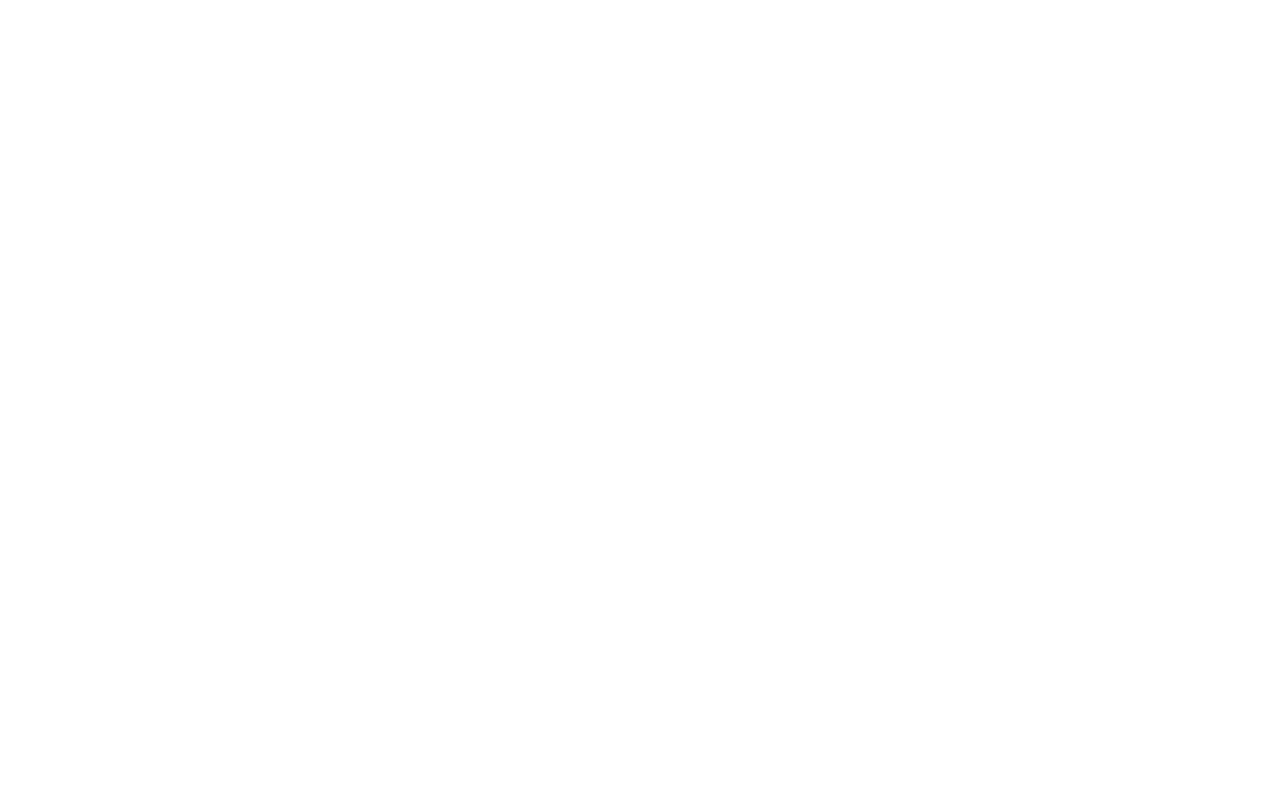
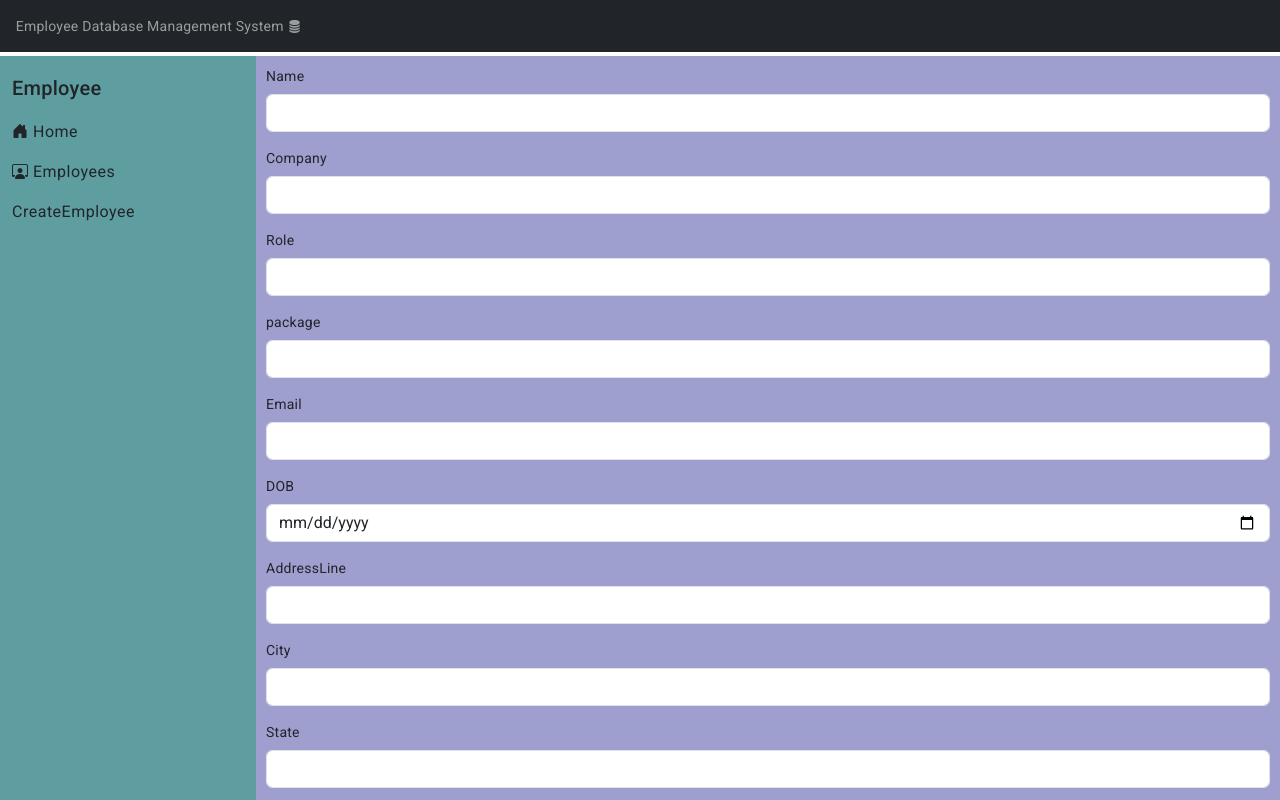
Before and after one commit to mourya123-mo/employeeMiniProject, an Angular app: page /createEmployee in a window 1280 px wide. Before the commit this address led to /. Built offline with nearby package versions, Linux system fonts and the light colour scheme.

Commit message:
added createEmployee functionality

```diff
--- a/src/app/app-routing.module.ts
+++ b/src/app/app-routing.module.ts
@@ -4,9 +4,12 @@
 import { HomeComponent } from './home/home.component';
 import { EmployeesComponent } from './employees/employees.component';
 import { EmployeeDetailsComponent } from './employee-details/employee-details.component';
+import { CreateEmployeeComponent } from './create-employee/create-employee.component';
 
 const routes: Routes = [{path:"",component:DashboardComponent,children:[{
-  path:'home',component:HomeComponent},{path:'employees',component:EmployeesComponent},{path:"employee/:id",component:EmployeeDetailsComponent}]}];
+  path:'home',component:HomeComponent},{path:'employees',component:EmployeesComponent},{path:"employee/:id",component:EmployeeDetailsComponent},
+  {path:"createEmployee",component:CreateEmployeeComponent}
+]}];
 
 @NgModule({
   imports: [RouterModule.forRoot(routes)],
--- a/src/app/app.module.ts
+++ b/src/app/app.module.ts
@@ -13,6 +13,7 @@
 import { FormsModule, ReactiveFormsModule } from '@angular/forms';
 import { MatPaginatorModule} from '@angular/material/paginator';
 import { EmployeeDetailsComponent } from './employee-details/employee-details.component';
+import { CreateEmployeeComponent } from './create-employee/create-employee.component';
 
 
 @NgModule({
@@ -22,6 +23,7 @@
     HomeComponent,
     EmployeesComponent,
     EmployeeDetailsComponent,
+    CreateEmployeeComponent,
   ],
   imports: [
     BrowserModule,
--- /dev/null
+++ b/src/app/create-employee.service.ts
@@ -0,0 +1,14 @@
+import { HttpClient } from '@angular/common/http';
+import { Injectable } from '@angular/core';
+import { Observable } from 'rxjs';
+
+@Injectable({
+  providedIn: 'root'
+})
+export class CreateEmployeeService {
+
+  constructor(private _httpClient:HttpClient) { }
+  creatEmployee(data:any):Observable<any>{
+    return this._httpClient.post('https://6572df5d192318b7db412dfe.mockapi.io/employees',data)
+  }
+}
--- /dev/null
+++ b/src/app/create-employee/create-employee.component.html
@@ -0,0 +1,94 @@
+<div id="main">
+    <form [formGroup]="employeeForm">
+        <div class="mb-3">
+          <label for="exampleInputEmail1" class="form-label">Name</label>
+          <input  formControlName="name" type="text" class="form-control" id="exampleInputEmail1" aria-describedby="emailHelp">
+
+        </div>
+        <div class="mb-3">
+          <label for="exampleInputPassword1" class="form-label">Company</label>
+          <input formControlName="company" type="text" class="form-control" id="exampleInputPassword1">
+        </div>
+
+        <div class="mb-3">
+            <label for="exampleInputPassword1" class="form-label">Role</label>
+            <input formControlName="role" type="text" class="form-control" id="exampleInputPassword1">
+          </div>
+
+          <div class="mb-3">
+            <label for="exampleInputPassword1" class="form-label">package</label>
+            <input formControlName="package"  type="number" class="form-control" id="exampleInputPassword1">
+          </div>
+
+          <div class="mb-3">
+            <label for="exampleInputPassword1" class="form-label">Email</label>
+            <input  formControlName="email"  type="email" class="form-control" id="exampleInputPassword1">
+          </div>
+
+          <div class="mb-3">
+            <label for="exampleInputPassword1" class="form-label">DOB</label>
+            <input formControlName="dob" type="date" class="form-control" id="exampleInputPassword1">
+          </div>
+
+         <div formGroupName="address">
+            <div class="mb-3">
+                <label for="exampleInputPassword1" class="form-label">AddressLine</label>
+                <input formControlName="addressLine" type="text" class="form-control" id="exampleInputPassword1">
+              </div>
+              <div class="mb-3">
+              <label for="exampleInputPassword1" class="form-label">City</label>
+                <input formControlName= "city" type="text" class="form-control" id="exampleInputPassword1">
+              </div>
+
+              <div class="mb-3">
+                <label for="exampleInputPassword1" class="form-label">State</label>
+                  <input formControlName="state" type="text" class="form-control" id="exampleInputPassword1">
+                </div>
+
+                <div class="mb-3">
+                <label for="exampleInputPassword1" class="form-label">pincode</label>
+                  <input formControlName="pincode" type="number" class="form-control" id="exampleInputPassword1">
+                </div>
+         </div>
+         <div class="mb-3">
+            <label for="exampleInputPassword1" class="form-label">type</label>
+              <input formControlName="type" type="text" class="form-control" id="exampleInputPassword1">
+            </div>
+            <button (click)="addHike()" class="btn btn-info">Add Hike</button>
+            <div formArrayName="hikes">
+                <div *ngFor="let hike of hikesFormArray().controls; let i = index" [formGroupName]="i">
+                  <div class="mb-3">
+                    <label for="year{{i}}" class="form-label">Year</label>
+                    <input formControlName="year" type="number" class="form-control" id="year{{i}}">
+                  </div>
+                  <div class="mb-3">
+                    <label for="percentage{{i}}" class="form-label">Percentage</label>
+                    <input formControlName="percentage" type="number" class="form-control" id="percentage{{i}}">
+                  </div>
+                  <button (click)="delete(i)" class="btn btn-danger">Delete</button>
+                </div>
+              </div>
+
+         <hr>
+         <label for="">Type:</label>
+         <input type="radio" name="workMode" formControlName="workMode" value="workfromhome" class="radio ">
+         <label for="">workfromhome</label>
+         <input  type="radio" name="workMode" formControlName="workMode" value="Workfromoffice" class="radio ">
+         <label for="">residential</label><br>
+
+          <div class="mb-3" *ngIf="employeeForm.get('workMode')?.value === 'workfromhome'">
+            <label for="wifibill" class="form-label">WiFi Bill</label>
+            <input formControlName="wifibill" type="number" class="form-control" id="wifibill">
+          </div>
+
+          <div class="mb-3" *ngIf="employeeForm.get('workMode')?.value === 'Workfromoffice'">
+            <label for="travelbill" class="form-label">Travel Bill</label>
+            <input formControlName="travelbill" type="number" class="form-control" id="travelbill">
+          </div>
+
+
+
+        <button type="submit" (click)="create()" class="btn btn-primary">Submit</button>
+      </form>
+
+</div>
--- /dev/null
+++ b/src/app/create-employee/create-employee.component.ts
@@ -0,0 +1,76 @@
+import { Component } from '@angular/core';
+import { FormArray, FormBuilder, FormControl, FormGroup, Validators } from '@angular/forms';
+import { CreateEmployeeService } from '../create-employee.service';
+import { formatDate } from '@angular/common';
+import { Router } from '@angular/router';
+
+@Component({
+  selector: 'app-create-employee',
+  templateUrl: './create-employee.component.html',
+  styleUrls: ['./create-employee.component.css']
+})
+export class CreateEmployeeComponent {
+
+  public employeeForm: FormGroup=new FormGroup(
+    {
+        name:new FormControl(''),
+        company:new FormControl(''),
+        role:new FormControl(''),
+        package:new FormControl(''),
+        email:new FormControl(''),
+        dob:new FormControl(''),
+        address:new FormGroup(
+          {
+            addressLine:new FormControl(''),
+            city:new FormControl(''),
+            state:new FormControl(''),
+            pincode:new FormControl('')
+          }
+        ),
+        type:new FormControl(''),
+        hikes:new FormArray([]),
+        workMode:new FormControl('')
+    }
+  )
+  hikesFormArray(){
+    return this.employeeForm.get('hikes') as FormArray;
+  }
+
+  addHike(){
+    this.hikesFormArray().push(
+      new FormGroup(
+        {
+          year: new FormControl(),
+          percentage: new FormControl()
+        }
+      )
+    )
+  }
+  delete(i:number){
+    this.hikesFormArray().removeAt(i);
+  }
+
+  constructor( private _createEmployeeService:CreateEmployeeService, private _router:Router){
+    this.employeeForm.get('workMode')?.valueChanges.subscribe((data: any) => {
+      if (data === 'workfromhome') {
+        this.employeeForm.addControl('wifibill', new FormControl());
+        this.employeeForm.removeControl('travelbill');
+      } else if (data === 'Workfromoffice') {
+        this.employeeForm.addControl('travelbill', new FormControl());
+        this.employeeForm.removeControl('wifibill');
+      }
+    });
+  }
+
+  create(){
+    this._createEmployeeService.creatEmployee(this.employeeForm.value).subscribe(
+      (data:any)=>{
+        console.log(data);
+        alert('employee created')
+        this._router.navigateByUrl('/employees');
+      },(err:any)=>{
+        alert("Internal error");
+      }
+    )
+  }
+  }
--- a/src/app/dashboard/dashboard.component.html
+++ b/src/app/dashboard/dashboard.component.html
@@ -20,7 +20,7 @@
                     <h4 routerLink="employees"><i class="bi bi-person-workspace"></i> Employees </h4>
                   </li>
                   <li class="nav-item">
-
+                 <h4 routerLink="createEmployee">CreateEmployee</h4>
                   </li>
                   <li class="nav-item">
 
--- a/src/app/employees/employees.component.html
+++ b/src/app/employees/employees.component.html
@@ -78,6 +78,8 @@
     <td mat-cell *matCellDef="let employee"> {{employee.dob}} </td>
   </ng-container>
 
+
+
   <ng-container matColumnDef="address">
     <th mat-header-cell *matHeaderCellDef mat-sort-header sortActionDescription="Sort by address">
       Address
```
Also changed, not shown: src/app/create-employee/create-employee.component.css (added), 2 other files (tests, documents, lock files or other folders).
